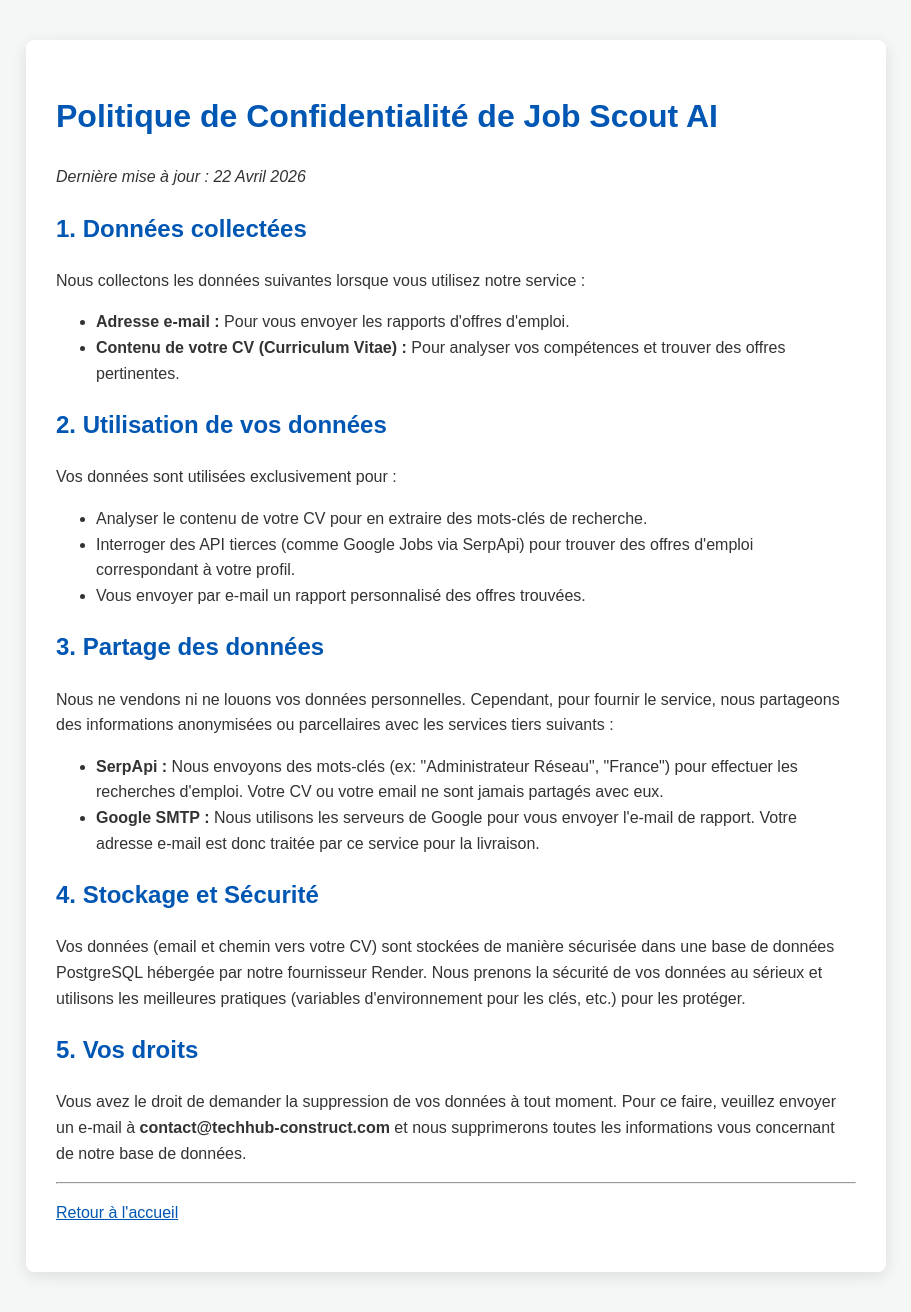
After one commit to TECHHUB-CONSTRUCT/job-scout-ai, a Flask app: page /privacy in a window 1280 px wide. The commit adds this page. Shown: the whole page, without its empty margins (184-1095 px from the left). Run offline with Flask 3, Linux system fonts and the light colour scheme.

Commit message:
Mise en place de la politique de confidentialite

```diff
--- a/app.py
+++ b/app.py
@@ -69,3 +69,8 @@ def accueil():
 
 # Le 'if __name__ == '__main__':' n'est pas nécessaire pour la production sur Render
 # mais utile pour les tests locaux.
+# Dans app.py, ajoutez cette nouvelle route
+
+@app.route('/privacy')
+def privacy():
+    return render_template('privacy.html')
--- a/templates/index.html
+++ b/templates/index.html
@@ -38,6 +38,9 @@
             <input type="file" name="cv_file" accept=".pdf,.doc,.docx" required>
             <button type="submit">Lancer ma recherche gratuite</button>
         </form>
+        <footer style="text-align: center; margin-top: 30px; font-size: 0.9em; color: #888;">
+            <p>&copy; 2026 TechHub Construct - <a href="/privacy">Politique de Confidentialité</a></p>
+        </footer>
     </div>
 </body>
 </html>
--- /dev/null
+++ b/templates/privacy.html
@@ -0,0 +1,50 @@
+<!DOCTYPE html>
+<html lang="fr">
+<head>
+    <meta charset="UTF-8">
+    <title>Politique de Confidentialité - Job Scout AI</title>
+    <style>
+        body { font-family: sans-serif; line-height: 1.6; color: #333; margin: 0; padding: 0; background-color: #f4f7f6; }
+        .container { max-width: 800px; margin: 40px auto; padding: 30px; background: white; border-radius: 8px; box-shadow: 0 4px 15px rgba(0,0,0,0.1); }
+        h1, h2 { color: #0056b3; }
+        a { color: #0056b3; }
+    </style>
+</head>
+<body>
+    <div class="container">
+        <h1>Politique de Confidentialité de Job Scout AI</h1>
+        <p><em>Dernière mise à jour : 22 Avril 2026</em></p>
+
+        <h2>1. Données collectées</h2>
+        <p>Nous collectons les données suivantes lorsque vous utilisez notre service :</p>
+        <ul>
+            <li><strong>Adresse e-mail :</strong> Pour vous envoyer les rapports d'offres d'emploi.</li>
+            <li><strong>Contenu de votre CV (Curriculum Vitae) :</strong> Pour analyser vos compétences et trouver des offres pertinentes.</li>
+        </ul>
+
+        <h2>2. Utilisation de vos données</h2>
+        <p>Vos données sont utilisées exclusivement pour :</p>
+        <ul>
+            <li>Analyser le contenu de votre CV pour en extraire des mots-clés de recherche.</li>
+            <li>Interroger des API tierces (comme Google Jobs via SerpApi) pour trouver des offres d'emploi correspondant à votre profil.</li>
+            <li>Vous envoyer par e-mail un rapport personnalisé des offres trouvées.</li>
+        </ul>
+
+        <h2>3. Partage des données</h2>
+        <p>Nous ne vendons ni ne louons vos données personnelles. Cependant, pour fournir le service, nous partageons des informations anonymisées ou parcellaires avec les services tiers suivants :</p>
+        <ul>
+            <li><strong>SerpApi :</strong> Nous envoyons des mots-clés (ex: "Administrateur Réseau", "France") pour effectuer les recherches d'emploi. Votre CV ou votre email ne sont jamais partagés avec eux.</li>
+            <li><strong>Google SMTP :</strong> Nous utilisons les serveurs de Google pour vous envoyer l'e-mail de rapport. Votre adresse e-mail est donc traitée par ce service pour la livraison.</li>
+        </ul>
+
+        <h2>4. Stockage et Sécurité</h2>
+        <p>Vos données (email et chemin vers votre CV) sont stockées de manière sécurisée dans une base de données PostgreSQL hébergée par notre fournisseur Render. Nous prenons la sécurité de vos données au sérieux et utilisons les meilleures pratiques (variables d'environnement pour les clés, etc.) pour les protéger.</p>
+
+        <h2>5. Vos droits</h2>
+        <p>Vous avez le droit de demander la suppression de vos données à tout moment. Pour ce faire, veuillez envoyer un e-mail à <strong>contact@techhub-construct.com</strong> et nous supprimerons toutes les informations vous concernant de notre base de données.</p>
+
+        <hr>
+        <p><a href="/">Retour à l'accueil</a></p>
+    </div>
+</body>
+</html>
```
